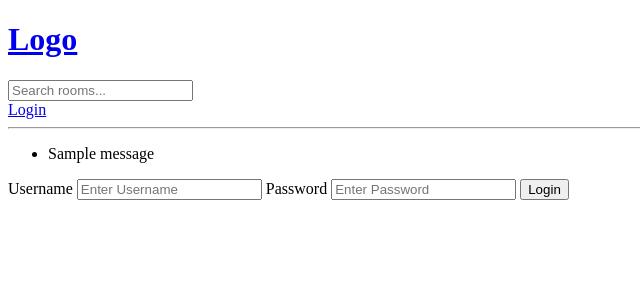
After one commit to nazaralievas/studybud, a Django app: template base/templates/base/login_register.html in a window 1280 px wide. The commit adds this page. Shown: the top 300 px of the page, without its empty margins (0-640 px from the left). Run offline with Django 3.2, Linux system fonts and the light colour scheme; the template is opened without the code that fills it, so the values that code supplies are empty; tables that the repository leaves empty hold one stand-in row (values such as "Sample post"); one stand-in notice (Sample message) is shown.

Commit message:
loginPage added

```diff
--- /dev/null
+++ b/base/templates/base/login_register.html
@@ -0,0 +1,19 @@
+{% extends 'main.html' %}
+
+{% block content %}
+
+<div>
+    <form method="POST" action="">
+        {% csrf_token %}
+
+        <label>Username</label>
+        <input type="text" name="username" placeholder="Enter Username"/>
+
+        <label>Password</label>
+        <input type="password" name="password" placeholder="Enter Password"/>
+
+        <input type="submit" value="Login"/>
+    </form>
+</div>
+
+{% endblock content%}
--- a/base/urls.py
+++ b/base/urls.py
@@ -3,6 +3,7 @@ from .views import *
 
 
 urlpatterns = [
+    path('login/', loginPage, name='login'),
     path('', home, name='home'),
     path('room/<str:pk>/', room, name='room'),
     path('create-room/', createRoom, name='create-room'),
--- a/templates/main.html
+++ b/templates/main.html
@@ -9,8 +9,15 @@
 <body>
     {% include 'navbar.html' %}
 
+    {% if messages %}
+    <ul class="messages">
+        {% for message in messages %}
+            <li>{{ message }}</li>
+        {% endfor %}
+    </ul>
+    {% endif %}
+
     {% block content %}
-
     {% endblock %}
 </body>
 </html>
--- a/templates/navbar.html
+++ b/templates/navbar.html
@@ -6,4 +6,6 @@
     <input type="text" name="q" placeholder="Search rooms..."/>
 </form>
 
+<a href="{% url 'login' %}">Login</a>
+
 <hr>
```
Also changed, not shown: base/views.py (+27 -0 lines).
